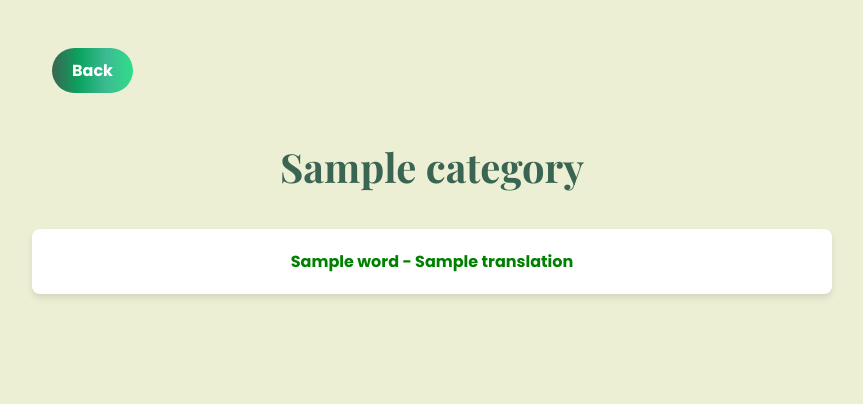
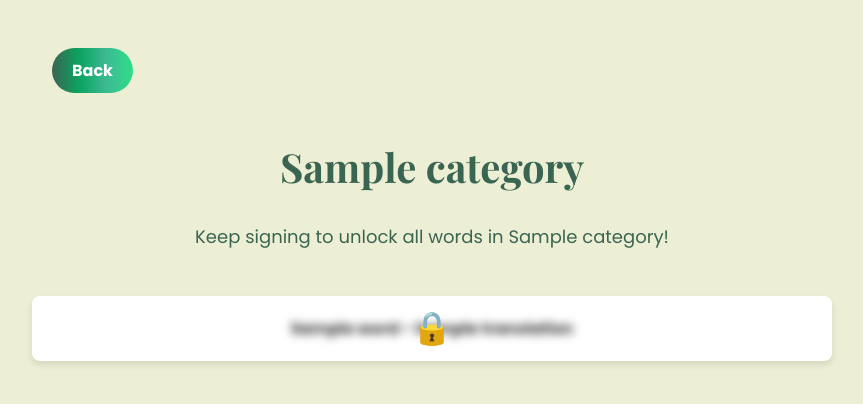
Before and after one commit to vqiu25/kiwi-sign, a Flask app: template client/templates/category.html in a window 1280 px wide. Shown: the top 404 px of the page, without its empty margins (208-1071 px from the left). Run offline with Flask 3, Linux system fonts and the light colour scheme; the template is opened without the code that fills it: most values are stand-ins (such as "Sample title", 1, 10 or a date in 2020); parts of the project's set-up code (start-up, migrations or seed data) failed here and were passed over; some web fonts are replaced.

Commit message:
css for terms

```diff
--- a/client/static/css/category.css
+++ b/client/static/css/category.css
@@ -7,7 +7,6 @@ h1 {
     font-family: "Playfair Display", serif;
     text-align: center;
     font-size: 40px;
-
 }
 
 body {
@@ -15,6 +14,7 @@ body {
     background-color: #EDEFD5;
     padding: 20px;
 }
+
 .container {
     max-width: 800px;
     margin: 0 auto;
@@ -31,6 +31,7 @@ body {
     list-style-type: none;
     padding: 0;
 }
+
 .card {
     background: white;
     border-radius: 8px;
@@ -44,6 +45,7 @@ body {
     position: relative;
     overflow: hidden;
 }
+
 .card:hover {
     transform: translateY(-10px);
 }
@@ -51,27 +53,47 @@ body {
 .card-content {
     text-align: center;
     z-index: 1;
+    position: relative;
 }
+
 .card a {
     text-decoration: none;
     color: #333;
     font-weight: bold;
 }
+
 .card a.seen {
     color: green;
 }
-.card.blur .card-content {
+
+.card.blur {
+    position: relative;
+}
+
+.blur-content {
     filter: blur(5px);
+    display: flex;
+    align-items: center;
+    justify-content: center;
+    width: 100%;
+    height: 100%;
 }
-.blur-overlay {
-    width: 50px;
-    height: auto;
-    align-items: center;
+
+.card.blur .blurred-text {
+    text-align: center;
+}
+
+.lock-emoji {
+    font-size: 2rem;
+    position: absolute;
+    top: 50%;
+    left: 50%;
+    transform: translate(-50%, -50%);
+    z-index: 2;
 }
 
 .card-content-discovered {
     background-color: #3A6552;
-    padding: 300px;
     text-decoration: none;
     color: #ffffff;
     border-radius: 8px;
@@ -106,7 +128,18 @@ body {
     background-color: #3cba92; /* Adjust hover effect to one of the gradient colors */
 }
 
-a{
-text-decoration: none;
-color: white;
+a {
+    text-decoration: none;
+    color: white;
 }
+
+.unlock-message {
+    text-align: center;
+    font-size: 18px;
+    color: #3A6552;
+    font-family: "Poppins", sans-serif;
+    margin-bottom: 20px;
+    background-color: #EDEFD5;
+    padding: 10px;
+    border-radius: 8px;
+}
--- a/client/templates/category.html
+++ b/client/templates/category.html
@@ -4,36 +4,13 @@
 <head>
     <title>{{ category }}</title>
     <link rel="stylesheet" href="{{ url_for('static', filename='css/category.css') }}">
-
 </head>
 
 <body>
-    <!-- <div class="container">
-        <button onclick="window.location.href='/pokedex'">Back</button>
+    <div class="container">
+        <button onclick="window.location.href='/pokedex'" class="button">Back</button>
         <h1>{{ category }}</h1>
-        <ul class="cards">
-            {% for word, translation in words.items() %}
-                    <div class="card-content-discovered">
-                        <a href="#" class="{% if word in seen_words %}seen{% endif %}" id="word">{{ word }} - {{ translation }}</a>
-                    </div>
-            {% endfor %}
-        </ul>
-        <ul class="cards">
-            {% for word, translation in words.items() %}
-                <li class="card {% if word not in seen_words %}blur{% endif %}">
-                    <div class="card-content">
-                        <a href="#" class="{% if word in seen_words %}seen{% endif %}">{{ word }} - {{ translation }}</a>
-                    </div>
-                    {% if word not in seen_words %}
-                    <img src="{{ url_for('static', filename='gallery/lock.png') }}" alt="logo" class="blur-overlay">
-                    {% endif %}
-                </li>
-            {% endfor %}
-        </ul>
-    </div> -->
-    <div class="container">
-        <button onclick="window.location.href='/pokedex'"class="button">Back</button>
-        <h1>{{ category }}</h1>
+        <p class="unlock-message">Keep signing to unlock all words in {{ category }}!</p>
 
         <ul class="cards">
             {% for word, translation in words.items() %}
@@ -48,10 +25,11 @@
         <ul class="cards">
             {% for word, translation in words.items() %}
             {% if word not in seen_words %}
-            <li class="card">
-                <div class="card-content">
-                    <a href="#" class="seen">{{ word }} - {{ translation }}</a>
+            <li class="card blur">
+                <div class="blur-content">
+                    <a href="#" class="blurred-text">{{ word }} - {{ translation }}</a>
                 </div>
+                <span class="lock-emoji">🔒</span>
             </li>
             {% endif %}
             {% endfor %}
```
